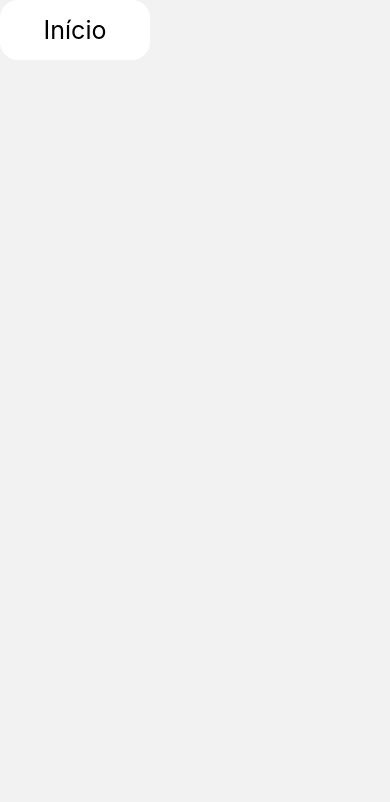
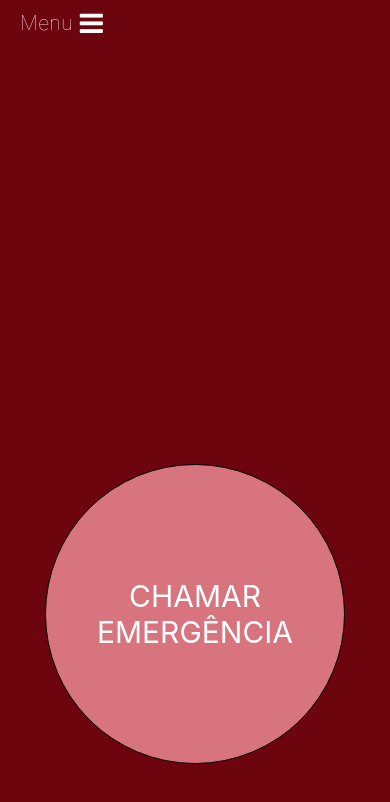
Before and after one commit to MatheusLombard/EmergencialSaude, a React Native app: screen /TelaInicial in a window 390 px wide. Shown: the top 802 px of the page. Built offline with nearby package versions, Linux system fonts and the light colour scheme.

Commit message:
Atualização 17/08

```diff
--- a/App.tsx
+++ b/App.tsx
@@ -7,6 +7,7 @@ import { Cadastro } from './src/telas/telasCadastros/telaUm/Index';
 import { CadastroDois } from './src/telas/telasCadastros/telaDois';
 import { CadastroTres } from './src/telas/telasCadastros/telaTres';
 import { CadastroQuatro } from './src/telas/telasCadastros/telaQuatro';
+import { TelaEscolha } from './src/telas/telaEscolha';
 
 const Stack = createNativeStackNavigator();
 
@@ -14,7 +15,7 @@ export default function App() {
   return (
     <NavigationContainer>
       <Stack.Navigator
-        initialRouteName="CadastroQuatro"
+        initialRouteName="TelaEscolha"
         screenOptions={{ headerShown: false }}>
         <Stack.Screen name="Welcome" component={Welcome} />
         <Stack.Screen name="Login" component={Login} />
@@ -23,6 +24,7 @@ export default function App() {
         <Stack.Screen name="CadastroDois" component={CadastroDois} />
         <Stack.Screen name="CadastroTres" component={CadastroTres} />
         <Stack.Screen name="CadastroQuatro" component={CadastroQuatro} />
+        <Stack.Screen name="TelaEscolha" component={TelaEscolha} />
       </Stack.Navigator>
     </NavigationContainer>
   );
--- a/package.json
+++ b/package.json
@@ -9,7 +9,7 @@
     "web": "expo start --web"
   },
   "dependencies": {
-    "@expo/metro-runtime": "~3.2.1",
+    "@expo/metro-runtime": "^3.2.3",
     "@react-native-community/checkbox": "^0.5.17",
     "@react-native-picker/picker": "^2.7.5",
     "@react-navigation/native": "^6.1.18",
@@ -17,11 +17,11 @@
     "@react-navigation/stack": "^6.4.1",
     "@types/react-native": "^0.73.0",
     "@types/react-navigation": "^3.4.0",
-    "expo": "~51.0.24",
+    "expo": "^51.0.28",
     "expo-status-bar": "~1.12.1",
     "react": "18.2.0",
     "react-dom": "18.2.0",
-    "react-native": "0.74.3",
+    "react-native": "^0.74.5",
     "react-native-elements": "^3.4.3",
     "react-native-keyboard-aware-scroll-view": "^0.9.5",
     "react-native-safe-area-context": "^4.10.5",
--- a/src/components/dropdown/index.tsx
+++ b/src/components/dropdown/index.tsx
@@ -5,7 +5,7 @@ import { styles } from './style';
 
 interface props{
   label: string;
-  mode: 'dialog' | 'dropdawn';
+  mode: 'dialog' | 'dropdown';
   options: string[];
 
 }
@@ -22,7 +22,7 @@ export function Dropdown({label, mode, options}: props) {
       <Text style={styles.textDropDown}>{label}</Text>
       <View style={styles.areaDropDown}>
         <Picker
-          mode='dialog'
+          mode={mode}
           selectedValue={selectedValue}
           onValueChange={handleValueChange}
         >
--- /dev/null
+++ b/src/components/emergencias/index.tsx
@@ -0,0 +1,20 @@
+import { TouchableOpacity, View, Text } from 'react-native';
+import { styles } from './styles';
+
+interface props{
+    emergencia: string,
+    value: string,
+}
+export function Emergencias({emergencia}: props) {
+  const teste = () => {
+    const valor = emergencia
+    console.log('Teste', valor);
+  }
+ return (
+   <View style={styles.areaEscolher}>
+    <TouchableOpacity style={styles.botaoAreaEscolher} onPress={teste}>
+        <Text style={styles.textoBotaoAreaEscolher}>{emergencia}</Text>
+    </TouchableOpacity>
+   </View>
+  );
+}
--- /dev/null
+++ b/src/components/emergencias/styles.ts
@@ -0,0 +1,25 @@
+import { StyleSheet } from "react-native";
+
+export const styles = StyleSheet.create({
+    areaEscolher: {
+        width: "100%",
+        borderRadius: 10,
+        justifyContent: "center",
+        alignItems: "center",
+        marginBottom: 10,
+    },
+    botaoAreaEscolher: {
+        width: "85%",
+        height: 100,
+        alignItems: "center",
+        justifyContent: "center",
+        backgroundColor: "#FFA1AA",
+        borderRadius: 10,
+        marginBottom: 13,
+
+    },
+    textoBotaoAreaEscolher: {
+        color: "#000",
+        fontSize: 27,
+    },
+});
--- /dev/null
+++ b/src/telas/telaEscolha/index.tsx
@@ -0,0 +1,36 @@
+import { TouchableOpacity, View, Text, ScrollView } from 'react-native';
+import { SafeAreaView } from 'react-native-safe-area-context';
+import Icon from 'react-native-vector-icons/FontAwesome';
+import { styles } from './style';
+import { Voltar } from '../../components/voltar';
+import { Emergencias } from '../../components/emergencias';
+import { useState } from 'react';
+
+export function TelaEscolha({ navigation } : { navigation : any}) {
+    const [emergencias, setEmergencias] = useState(['Asma', 'Diabetes', 'Epilepsia', 'Doença 4',
+       'Doença 5', 'Doença 6', 'Doença 7', 'Doença 8'])
+
+  function chamarEmergencia(){
+    navigation.navigate('Escolha');
+  }
+  function voltar(){
+    navigation.navigate('TelaInicial');
+  }
+ return (
+  <SafeAreaView style={styles.container}>
+      <Voltar voltar={voltar}/>
+      <View style={styles.areaEmergencias}>
+        <View>
+          <Text style={styles.textoAreaEmergencias}>Escolha sua Emergencia:</Text>
+          <View style={styles.areaEmergenciasBotoes}>
+            <ScrollView style={styles.areaScrollEmergenciasBotoes}>
+              {emergencias.map((emergencias, index) => (
+                <Emergencias emergencia={emergencias} key={index} value={emergencias}/>
+              ))}
+            </ScrollView>
+          </View>
+        </View>
+      </View>
+  </SafeAreaView>
+
+);}
--- /dev/null
+++ b/src/telas/telaEscolha/style.ts
@@ -0,0 +1,24 @@
+import { StyleSheet } from "react-native";
+
+export const styles = StyleSheet.create({
+    container: {
+        backgroundColor: '#6D050F',
+        width: "100%",
+        height: "100%",
+        justifyContent: "space-between",
+    },
+    areaEmergencias:{
+        flex: 1,
+        justifyContent: "flex-end",
+    },
+    areaEmergenciasBotoes:{
+        height: 500,
+        borderWidth: 1,
+    },
+    textoAreaEmergencias:{
+        color: "white",
+        fontSize: 23,
+        marginBottom: 20,
+        textAlign: "center",
+    },
+});
--- a/src/telas/telaInicial/index.tsx
+++ b/src/telas/telaInicial/index.tsx
@@ -1,14 +1,23 @@
-import { View } from 'react-native';
-import { Buttons } from "../../components/buttons/index";
+import { TouchableOpacity, View, Text } from 'react-native';
+import { SafeAreaView } from 'react-native-safe-area-context';
+import Icon from 'react-native-vector-icons/FontAwesome';
+import { styles } from './style';
 
 export function TelaInicial({ navigation } : { navigation : any}) {
+  function chamarEmergencia(){
+    navigation.navigate('TelaEscolha');
+  }
  return (
-  <View>
-   <Buttons
-    text="Início"
-    symbol='&gt;'
-    action={() => navigation.navigate('Login')}
-   />
-   </View>
+  <SafeAreaView style={styles.container}>
+      <TouchableOpacity style={styles.areaMenu}>
+        <Text style={styles.textoMenu}>Menu</Text>
+        <Icon name="navicon" size={27} color="white" />
+      </TouchableOpacity>
+      <View style={styles.areaChamar}>
+        <TouchableOpacity style={styles.botaoAreaChamar} onPress={chamarEmergencia}>
+          <Text style={styles.textoChamar}>CHAMAR EMERGÊNCIA</Text>
+        </TouchableOpacity>
+      </View>
+  </SafeAreaView>
 
 );}
--- a/src/telas/telaInicial/style.ts
+++ b/src/telas/telaInicial/style.ts
@@ -0,0 +1,43 @@
+import { StyleSheet } from "react-native";
+
+export const styles = StyleSheet.create({
+    container: {
+        backgroundColor: '#6D050F',
+        width: "100%",
+        height: "100%",
+        paddingHorizontal: 20,
+        paddingVertical: 10,
+        justifyContent: 'space-between',
+    },
+    areaMenu: {
+        flexDirection: 'row',
+        gap: 7,
+    },
+    textoMenu: {
+        fontSize: 20,
+        lineHeight: 27,
+        color: '#FFFFFF',
+        fontWeight: '100',
+    },
+    areaChamar: {
+        flex: 1,
+        justifyContent: 'flex-end',
+        alignItems: 'center',
+        marginBottom: 70,
+    },
+    botaoAreaChamar: {
+        backgroundColor: '#D7747E',
+        height: 300,
+        width: 300,
+        borderWidth: 1,
+        borderRadius: 150,
+        justifyContent: 'center',
+        alignItems: 'center',
+    },
+    textoChamar: {
+        color: '#fff',
+        fontSize: 30,
+        fontWeight: '400',
+        textAlign: 'center',
+    },
+});
--- a/src/telas/telasCadastros/telaQuatro/index.tsx
+++ b/src/telas/telasCadastros/telaQuatro/index.tsx
@@ -34,7 +34,7 @@ function proximo(){
         <View style={styles.areaInputOutros}>
           <ScrollView showsVerticalScrollIndicator={false}>
                 {inputLabel.map((label, index) => (
-                <Inputs key={index} label={label} maxLength={50} placeholder='Escreva aqui...' />
+                <Inputs label={label} maxLength={50} placeholder='Escreva aqui...' />
               ))}
               <Dropdown
                 label='Tipos Sanguíneos'
--- a/src/telas/telasCadastros/telaQuatro/style.ts
+++ b/src/telas/telasCadastros/telaQuatro/style.ts
@@ -4,7 +4,9 @@ export const styles = StyleSheet.create({
     container: {
         backgroundColor: '#6D050F',
         width: "100%",
-        height: "100%", alignItems: 'center', justifyContent: 'space-between',
+        height: "100%",
+        alignItems: 'center',
+        justifyContent: 'space-between',
     },
     textTitulo: {
         fontSize: 40,
```
Also changed, not shown: 1 other file (tests, documents, lock files or other folders).
